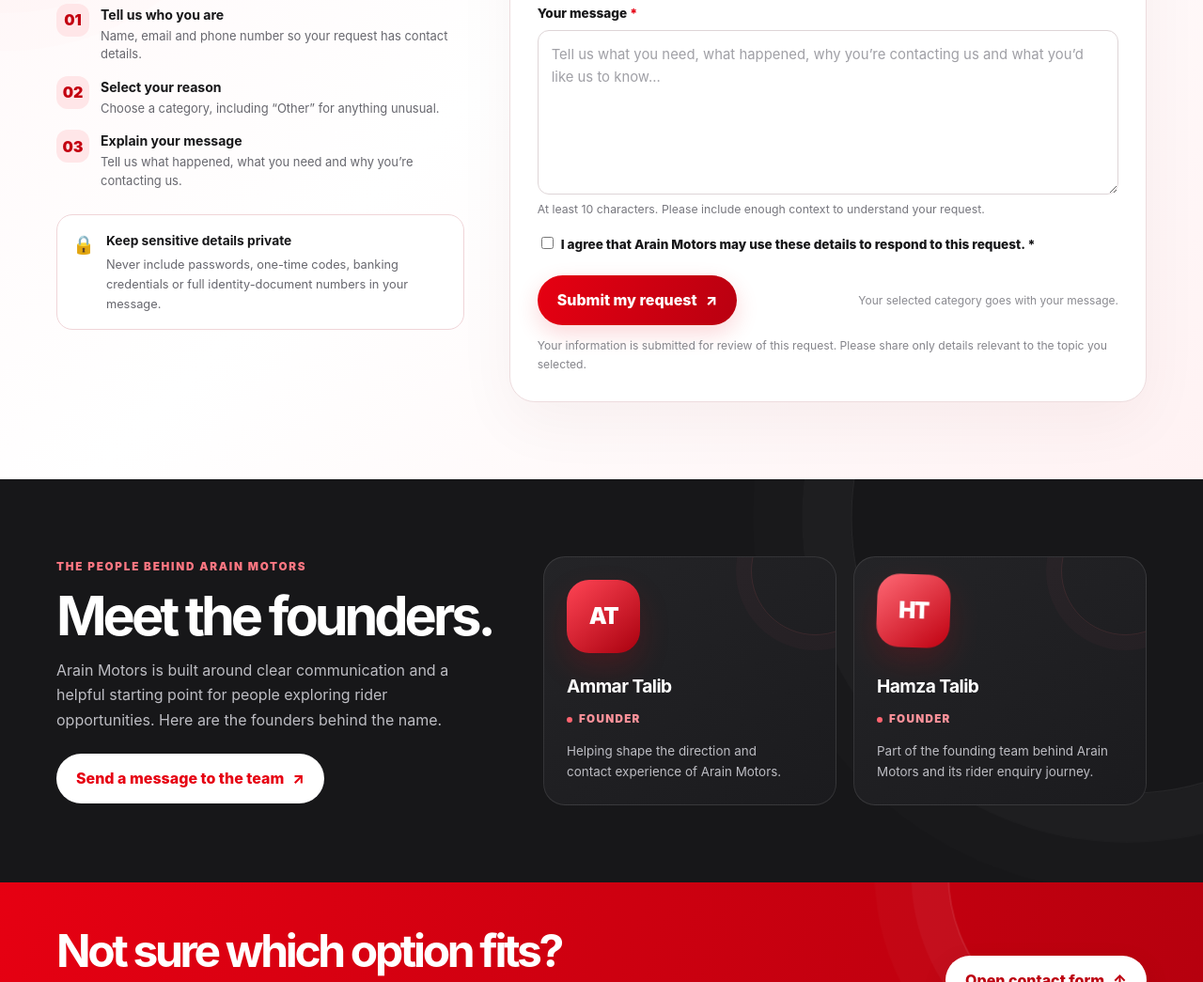
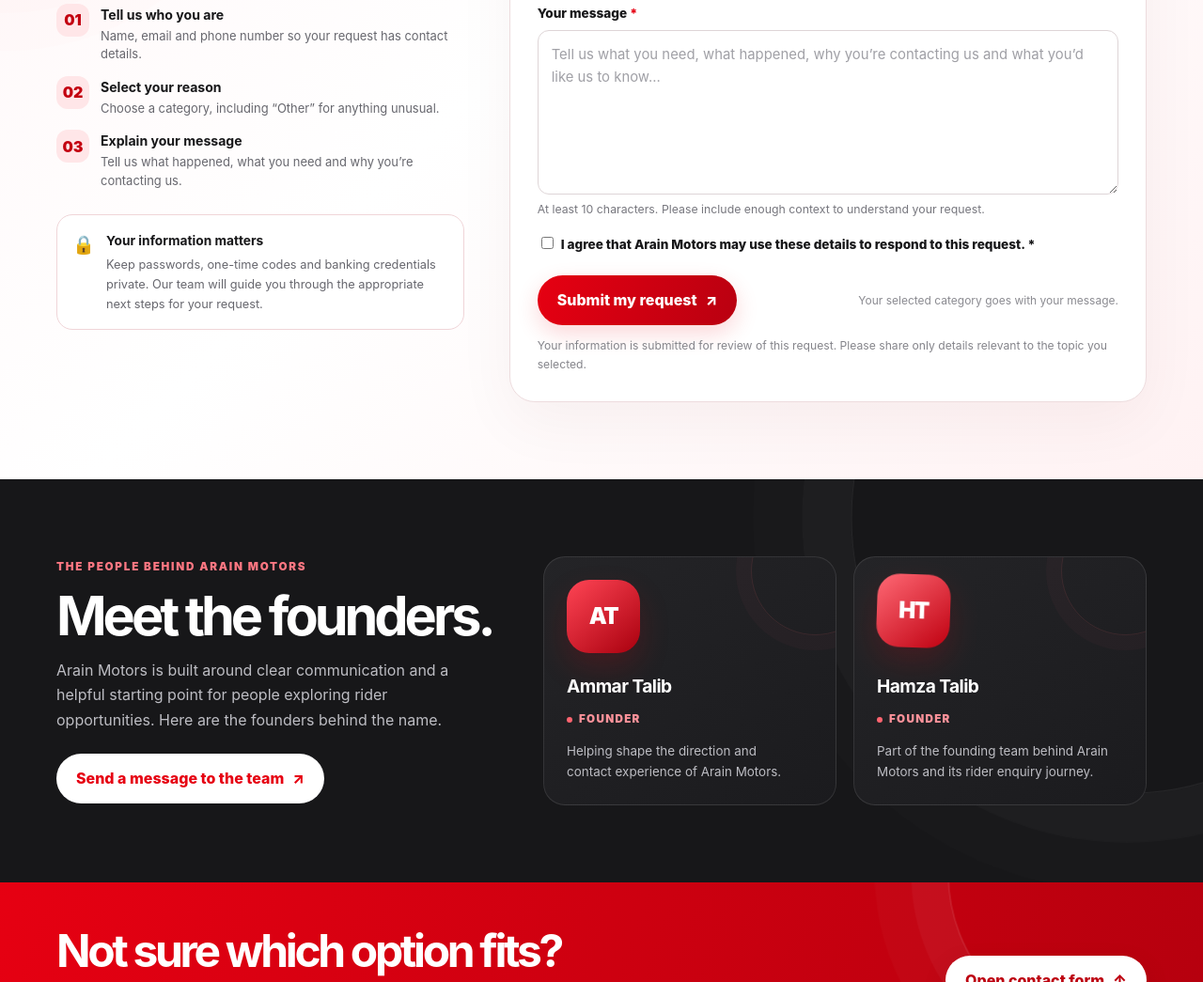
Before and after one commit to Arain-Motors-Yango/arainmotors.yango, a plain HTML site: page contact.html in a window 1280 px wide. Shown: the part 2132-3177 px from the top of the page at 94% size. Drawn offline with Linux system fonts and the light colour scheme.

Commit message:
Improve website contact guidance and required report details

```diff
--- a/contact.html
+++ b/contact.html
@@ -182,7 +182,7 @@
           <div class="form-benefit"><span class="benefit-icon">02</span><div><strong>Select your reason</strong><small>Choose a category, including “Other” for anything unusual.</small></div></div>
           <div class="form-benefit"><span class="benefit-icon">03</span><div><strong>Explain your message</strong><small>Tell us what happened, what you need and why you’re contacting us.</small></div></div>
         </div>
-        <div class="security-note"><span aria-hidden="true">🔒</span><div><strong>Keep sensitive details private</strong><p>Never include passwords, one-time codes, banking credentials or full identity-document numbers in your message.</p></div></div>
+        <div class="security-note"><span aria-hidden="true">🔒</span><div><strong>Your information matters</strong><p>Keep passwords, one-time codes and banking credentials private. Our team will guide you through the appropriate next steps for your request.</p></div></div>
       </div>
 
       <form id="contactForm" class="contact-form reveal d1">
```
